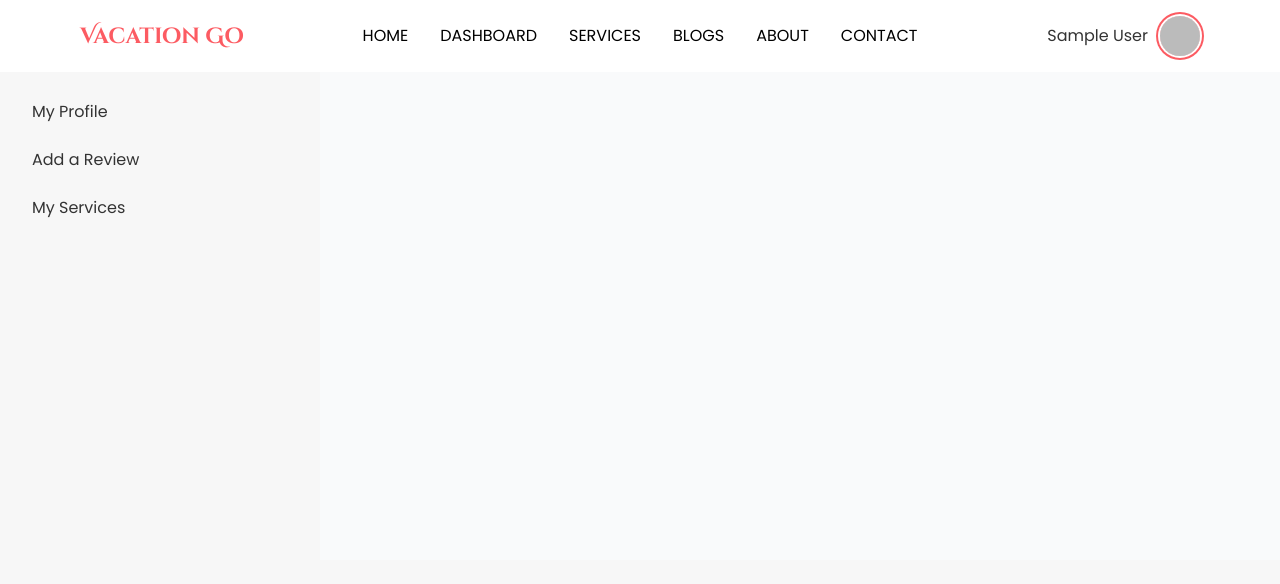
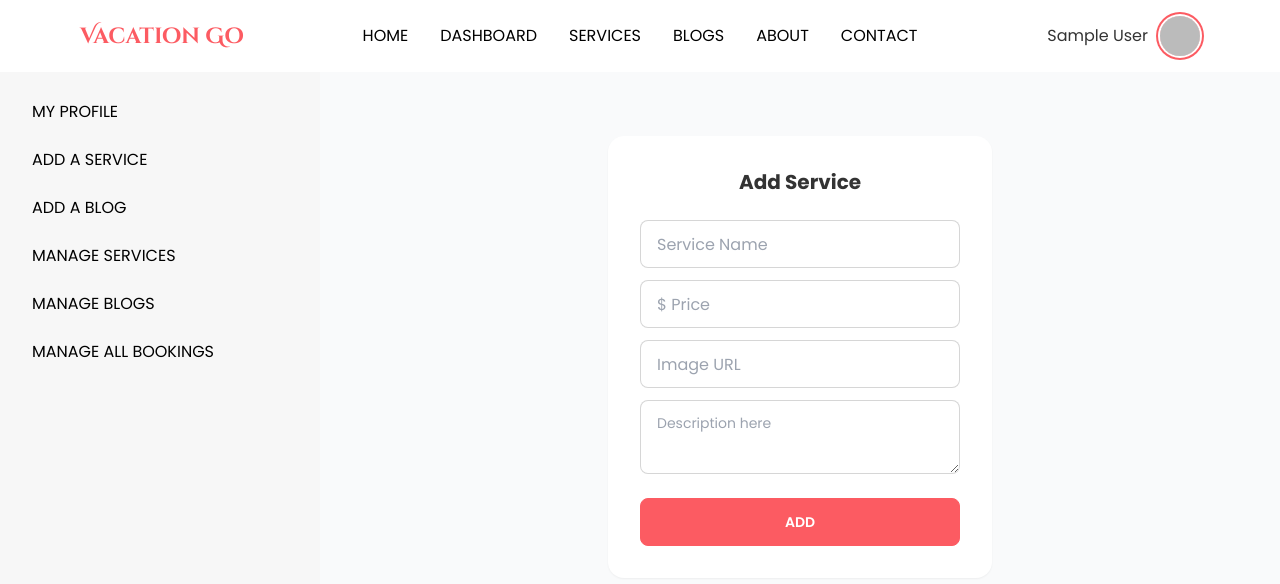
Before and after one commit to Habidhossen/Vacation-Go-Client, a React (Create React App) app: page /dashboard/add-service in a window 1280 px wide. Shown: the top 584 px of the page. Built offline with nearby package versions, Linux system fonts and the light colour scheme; no server answers; sample sign-in values are in the browser's storage.

Commit message:
service get and post added

```diff
--- a/src/pages/Dashboard/AddService/AddService.js
+++ b/src/pages/Dashboard/AddService/AddService.js
@@ -1,5 +1,100 @@
+import { useForm } from "react-hook-form";
+import { toast } from "react-toastify";
+
 const AddService = () => {
-  return <div></div>;
+  const {
+    register,
+    formState: { errors },
+    handleSubmit,
+    reset,
+  } = useForm();
+
+  // submit button
+  const onSubmit = (serviceData) => {
+    console.log(serviceData);
+    // send data to the server
+    fetch("http://localhost:5000/service", {
+      method: "POST",
+      headers: {
+        "Content-type": "application/json",
+      },
+      body: JSON.stringify(serviceData),
+    })
+      .then((response) => response.json())
+      .then((data) => data);
+    toast.success("Service added successfully", {
+      theme: "colored",
+      autoClose: 2000,
+    });
+    reset();
+  };
+
+  return (
+    <section className="mt-16">
+      <div className="card w-96 mx-auto shadow-sm bg-base-100">
+        <div className="card-body">
+          <h1 className="text-center text-xl font-bold mb-4">Add Service</h1>
+          <form onSubmit={handleSubmit(onSubmit)}>
+            <div className="form-control">
+              <input
+                type="text"
+                placeholder="Service Name"
+                className="input input-bordered"
+                {...register("name", { required: true })}
+              />
+              {errors.name && (
+                <span className="label-text-alt text-red-500 mt-2">
+                  Service Name is Required!
+                </span>
+              )}
+            </div>
+            <div className="form-control mt-3">
+              <input
+                type="number"
+                placeholder="$ Price"
+                className="input input-bordered"
+                {...register("price", { required: true })}
+              />
+              {errors.price && (
+                <span className="label-text-alt text-red-500 mt-2">
+                  Price is Required!
+                </span>
+              )}
+            </div>
+            <div className="form-control mt-3">
+              <input
+                type="text"
+                placeholder="Image URL"
+                className="input input-bordered"
+                {...register("imgURL", { required: true })}
+              />
+              {errors.imgURL && (
+                <span className="label-text-alt text-red-500 mt-2">
+                  Image URL is Required!
+                </span>
+              )}
+            </div>
+            <div className="form-control mt-3">
+              <textarea
+                className="textarea textarea-bordered"
+                placeholder="Description here"
+                {...register("desc", { required: true })}
+              ></textarea>
+              {errors.desc && (
+                <span className="label-text-alt text-red-500 mt-2">
+                  Description is Required
+                </span>
+              )}
+            </div>
+
+            <div className="form-control mt-6">
+              <button className="btn btn-primary text-white">Add</button>
+            </div>
+          </form>
+        </div>
+      </div>
+    </section>
+  );
 };
 
 export default AddService;
--- a/src/pages/Dashboard/Dashboard/Dashboard.js
+++ b/src/pages/Dashboard/Dashboard/Dashboard.js
@@ -1,13 +1,13 @@
 import { useState } from "react";
 import { useAuthState } from "react-firebase-hooks/auth";
-import { Link, Outlet } from "react-router-dom";
+import { Link, NavLink, Outlet } from "react-router-dom";
 import { ToastContainer } from "react-toastify";
 import "react-toastify/dist/ReactToastify.css";
 import auth from "../../../Firebase/firebase.init";
 
 const Dashboard = () => {
   const [user] = useAuthState(auth); // get user info from useAuthState
-  const [admin] = useState(false); //from admin hook
+  const [admin] = useState(true); //from admin hook
 
   return (
     <div className="drawer drawer-mobile">
@@ -19,25 +19,37 @@ const Dashboard = () => {
         <label htmlFor="side-drawer" className="drawer-overlay"></label>
         <ul className="menu p-4 overflow-y-auto w-80 bg-base-100 sm:bg-transparent text-base-content">
           <li>
-            <Link to="">My Profile</Link>
+            <NavLink className="nav-link" to="">
+              My Profile
+            </NavLink>
           </li>
 
           {admin ? (
             <>
               <li>
-                <Link to="add-service">Add a Service</Link>
+                <NavLink className="nav-link" to="add-service">
+                  Add a Service
+                </NavLink>
               </li>
               <li>
-                <Link to="add-blog">Add a Blog</Link>
+                <NavLink className="nav-link" to="add-blog">
+                  Add a Blog
+                </NavLink>
               </li>
               <li>
-                <Link to="manage-service">Manage Services</Link>
+                <NavLink className="nav-link" to="manage-service">
+                  Manage Services
+                </NavLink>
               </li>
               <li>
-                <Link to="manage-blog">Manage Blogs</Link>
+                <NavLink className="nav-link" to="manage-blog">
+                  Manage Blogs
+                </NavLink>
               </li>
               <li>
-                <Link to="manage-booking">Manage all Bookings</Link>
+                <NavLink className="nav-link" to="manage-booking">
+                  Manage all Bookings
+                </NavLink>
               </li>
               {/* <li>
                 <Link to="make-admin">Make Admin</Link>
--- a/src/pages/Home/Reviews.js
+++ b/src/pages/Home/Reviews.js
@@ -15,7 +15,7 @@ import { Autoplay, EffectCoverflow, Pagination } from "swiper";
 import Review from "./Review";
 
 const Reviews = () => {
-  // fetch data using react query
+  // fetch data from database using react query
   const {
     data: reviews,
     isLoading,
@@ -24,6 +24,7 @@ const Reviews = () => {
     fetch("http://localhost:5000/review").then((res) => res.json())
   );
 
+  // loading
   if (isLoading) {
     return <Loader />;
   }
--- a/src/pages/Home/Service.js
+++ b/src/pages/Home/Service.js
@@ -1,14 +1,14 @@
 import "../../assets/styles/style.css";
 
 const Service = ({ service }) => {
-  const { _id, title, price, desc, img } = service;
+  const { _id, name, price, desc, imgURL } = service;
 
   return (
     <div className="service-card">
-      <img className="service-card-img" src={img} alt="" />
+      <img className="service-card-img" src={imgURL} alt="" />
       <div>
         <p className="service-card-price">${price}</p>
-        <h1 className="service-card-title">{title}</h1>
+        <h1 className="service-card-title">{name}</h1>
         <p className="service-card-text">{desc}</p>
       </div>
       <button className="checkout-btn">Checkout</button>
--- a/src/pages/Home/Services.js
+++ b/src/pages/Home/Services.js
@@ -1,37 +1,22 @@
+import { useQuery } from "react-query";
 import "../../assets/styles/style.css";
+import Loader from "../Shared/Loader/Loader";
 import Service from "./Service";
 
 const Services = () => {
-  const servicesData = [
-    {
-      _id: 1,
-      img: "https://i.ibb.co/RypjCnK/zip-line.jpg",
-      price: "199",
-      title: "Zip lines",
-      desc: "Add some adrenalin to your travel senses by zipline tarvel.",
-    },
-    {
-      _id: 2,
-      img: "https://i.ibb.co/1vz409v/Kayaking.jpg",
-      price: "99",
-      title: "Kayaking",
-      desc: "Kayaking makes takes thrill to the next level.",
-    },
-    {
-      _id: 3,
-      img: "https://i.ibb.co/Qd32vKY/bungee-jump.jpg",
-      price: "119",
-      title: "Bungee Jump",
-      desc: "Bungee jumps is one of the most exhilarating adventure.",
-    },
-    {
-      _id: 4,
-      img: "https://i.ibb.co/qB6YmCx/equipments.jpg",
-      price: "149",
-      title: "Travel Equipments",
-      desc: "Explore adventure with Trekking Hat, Jacket, Camping Shoe, Bag etc.",
-    },
-  ];
+  // fetch data from database using react query
+  const {
+    data: services,
+    isLoading,
+    refetch,
+  } = useQuery("services", () =>
+    fetch("http://localhost:5000/service").then((res) => res.json())
+  );
+
+  // loading
+  if (isLoading) {
+    return <Loader />;
+  }
 
   return (
     <section className="my-16 px-20">
@@ -46,9 +31,9 @@ const Services = () => {
       </div>
 
       <div className="grid grid-cols-4 gap-6">
-        {servicesData.map((service) => (
-          <Service key={service._id} service={service} />
-        ))}
+        {services
+          .map((service) => <Service key={service._id} service={service} />)
+          .reverse()}
       </div>
     </section>
   );
```
